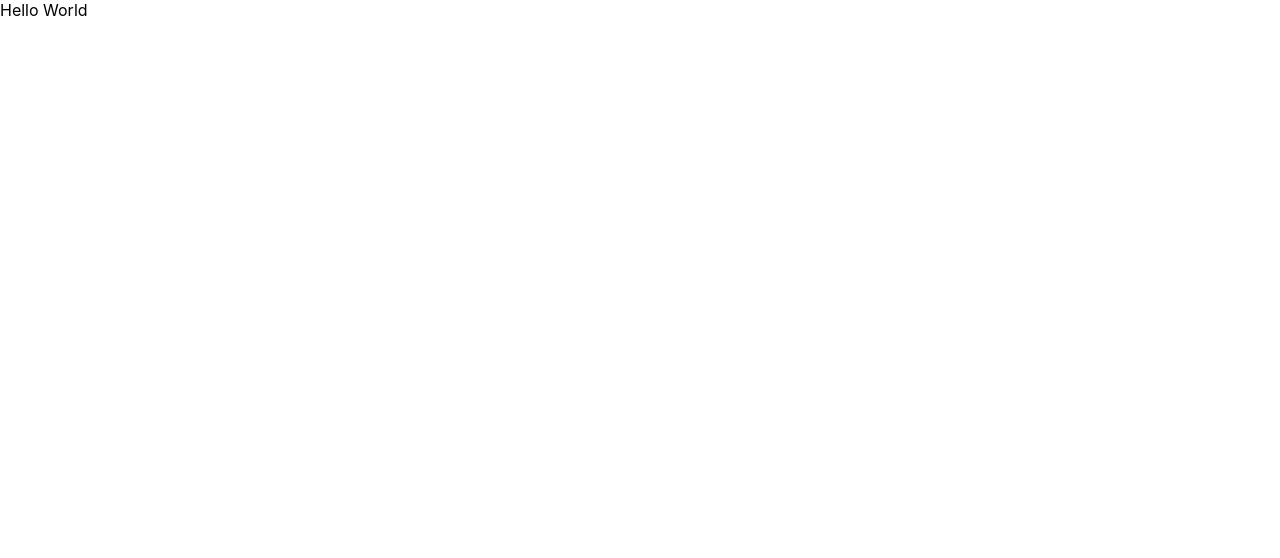
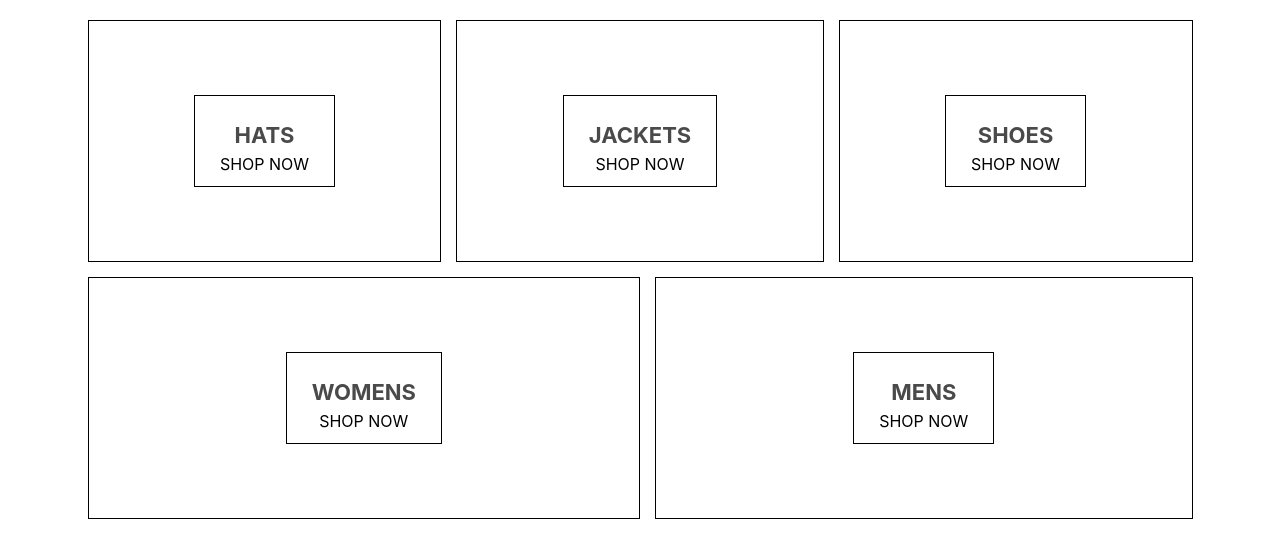
Before and after one commit to brandonsamuel1/crwn-clothing-store, a React (Create React App) app: page / in a window 1280 px wide. Shown: the top 558 px of the page. Built offline with nearby package versions, Linux system fonts and the light colour scheme.

Commit message:
Created the homepage component and added scss to project

```diff
--- a/package.json
+++ b/package.json
@@ -6,6 +6,7 @@
     "@testing-library/jest-dom": "^5.16.2",
     "@testing-library/react": "^12.1.3",
     "@testing-library/user-event": "^13.5.0",
+    "node-sass": "^7.0.1",
     "react": "^17.0.2",
     "react-dom": "^17.0.2",
     "react-scripts": "5.0.0",
--- a/src/App.js
+++ b/src/App.js
@@ -1,9 +1,12 @@
+import React from 'react';
 import './App.css';
+
+import HomePage from './components/home-page/homepage.component';
 
 function App() {
   return (
     <div>
-      Hello World
+      <HomePage />
     </div>
   );
 }
--- /dev/null
+++ b/src/components/home-page/homepage.component.jsx
@@ -0,0 +1,43 @@
+import React from 'react';
+import './homepage.styles.scss'
+
+const HomePage = () => {
+    return (
+        <div className='homepage'>
+            <div className='directory-menu'>
+                <div className='menu-item'>
+                    <div className='content'>
+                        <h1 className='title'>HATS</h1>
+                        <span>SHOP NOW</span>
+                    </div>
+                </div>
+                <div className='menu-item'>
+                    <div className='content'>
+                        <h1 className='title'>JACKETS</h1>
+                        <span>SHOP NOW</span>
+                    </div>
+                </div>
+                <div className='menu-item'>
+                    <div className='content'>
+                        <h1 className='title'>SHOES</h1>
+                        <span>SHOP NOW</span>
+                    </div>
+                </div>
+                <div className='menu-item'>
+                    <div className='content'>
+                        <h1 className='title'>WOMENS</h1>
+                        <span>SHOP NOW</span>
+                    </div>
+                </div>
+                <div className='menu-item'>
+                    <div className='content'>
+                        <h1 className='title'>MENS</h1>
+                        <span>SHOP NOW</span>
+                    </div>
+                </div>
+            </div>
+        </div>
+    )
+}
+
+export default HomePage;
--- /dev/null
+++ b/src/components/home-page/homepage.styles.scss
@@ -0,0 +1,54 @@
+.homepage {
+    display: flex;
+    flex-direction: column;
+    align-items: center;
+    padding: 20px 80px;
+  }
+
+  .directory-menu {
+    width: 100%;
+    display: flex;
+    flex-wrap: wrap;
+    justify-content: space-between;
+  }
+
+  .menu-item {
+    min-width: 30%;
+    height: 240px;
+    flex: 1 1 auto;
+    display: flex;
+    align-items: center;
+    justify-content: center;
+    border: 1px solid black;
+    margin: 0 7.5px 15px;
+
+    &:first-child {
+      margin-right: 7.5px;
+    }
+
+    &:last-child {
+      margin-left: 7.5px;
+    }
+
+    .content {
+      height: 90px;
+      padding: 0 25px;
+      display: flex;
+      flex-direction: column;
+      align-items: center;
+      justify-content: center;
+      border: 1px solid black;
+
+      .title {
+        font-weight: bold;
+        margin-bottom: 6px;
+        font-size: 22px;
+        color: #4a4a4a;
+      }
+
+      .subtitle {
+        font-weight: lighter;
+        font-size: 16px;
+      }
+    }
+  }
```
Also changed, not shown: 1 other file (tests, documents, lock files or other folders).
